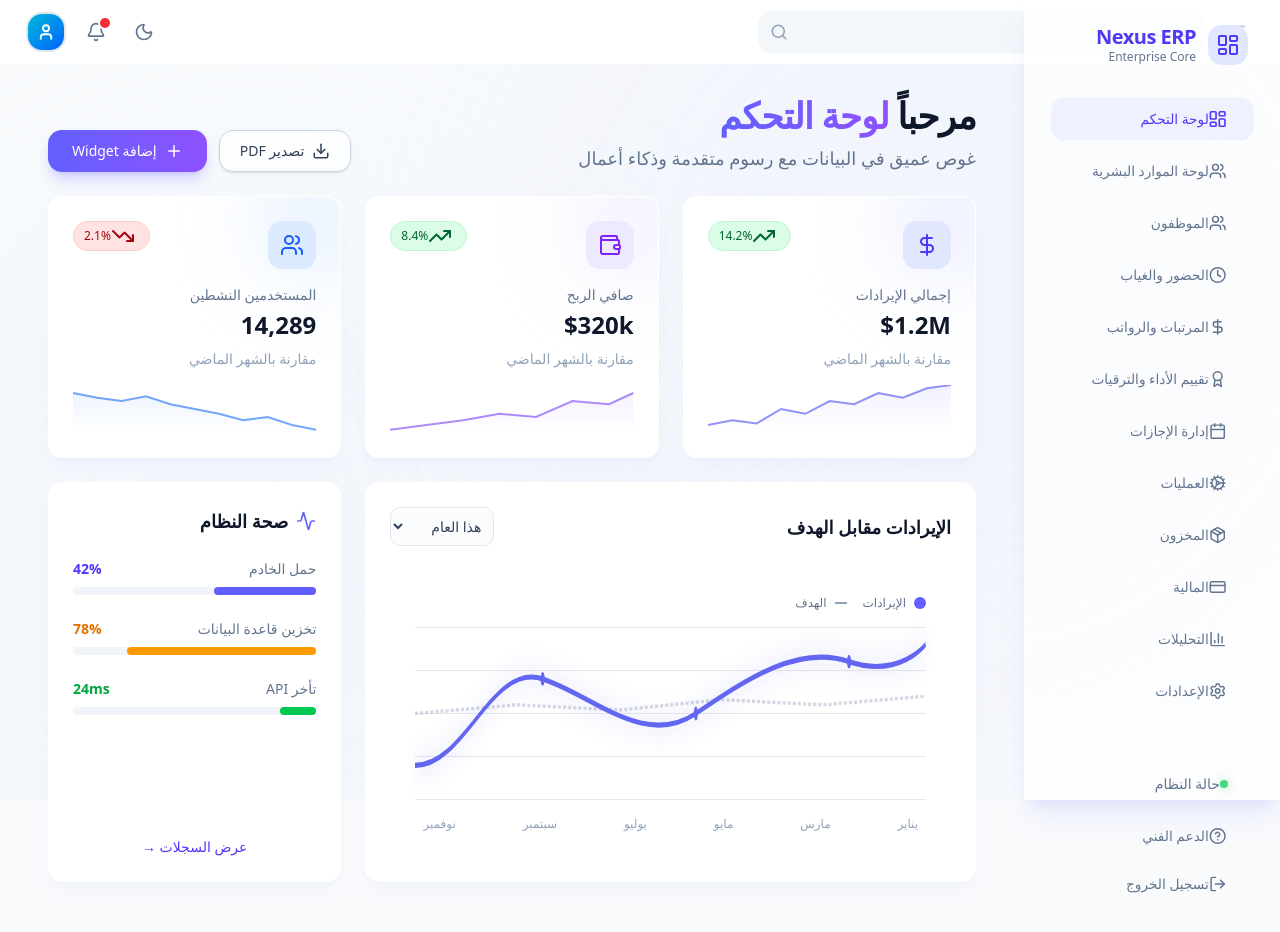
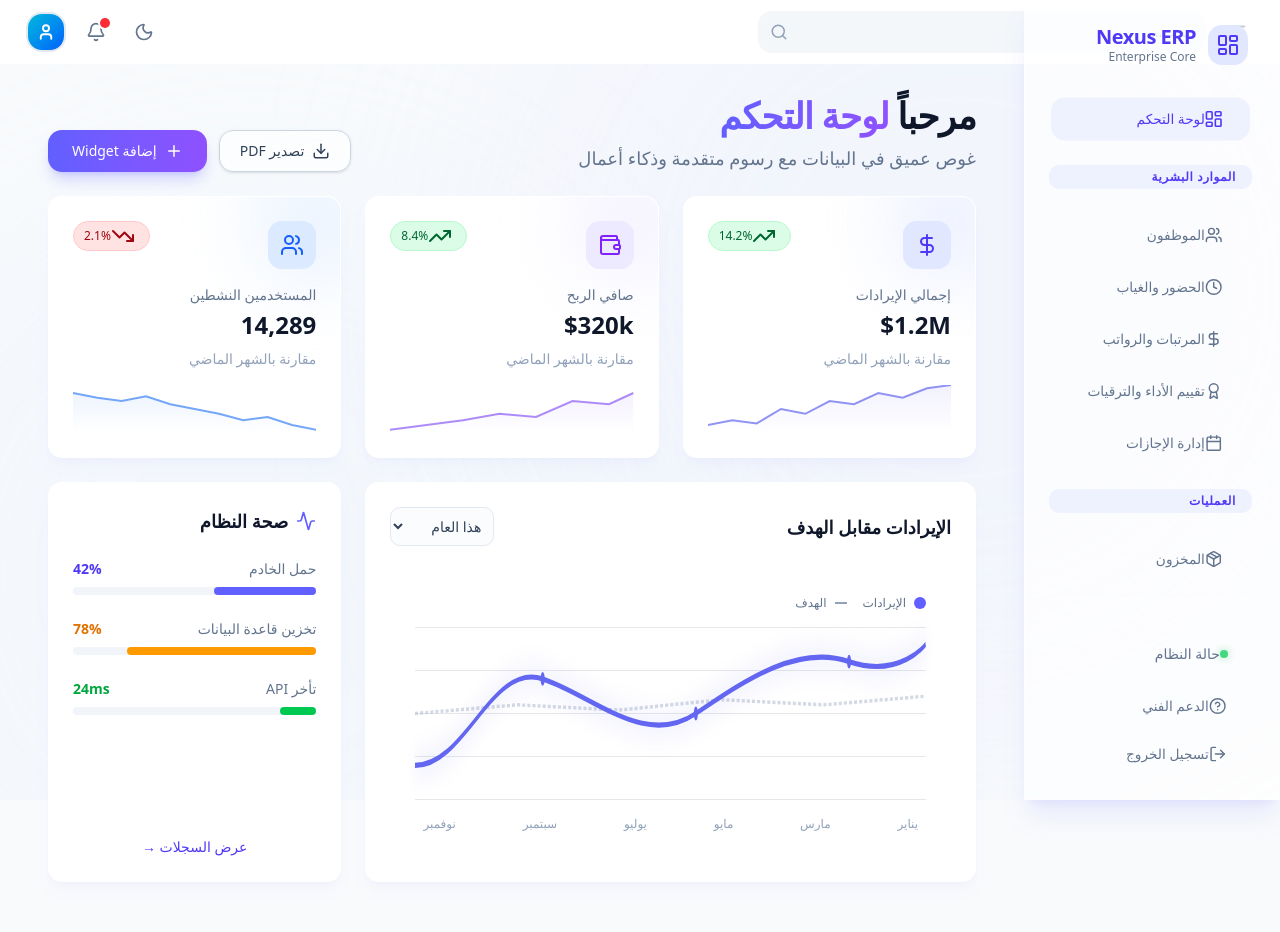
Before and after one commit to zyyaat/nexus-erp-financial-system, a Next.js app: page / in a window 1280 px wide. Shown: the top 932 px of the page. Built offline with nearby package versions, Linux system fonts and the light colour scheme.

Commit message:
fix: Improve sidebar navigation with scrollable HRIS sections
- Add overflow-y-auto to sidebar navigation for 12+ items
- Add visual section headers (الموارد البشرية, العمليات)
- Improve mobile experience with proper scrolling
- Fix items being cut off on smaller screens

```diff
--- a/src/components/dashboard/Sidebar.tsx
+++ b/src/components/dashboard/Sidebar.tsx
@@ -26,17 +26,16 @@ type PageType = 'dashboard' | 'operations' | 'inventory' | 'financials' | 'analy
 const navItems = [
   { icon: LayoutDashboard, labelKey: 'nav.dashboard', page: 'dashboard' as PageType },
 
-  // HRIS Section Header (visual only)
-  // HRIS Pages
-  { icon: Users, labelKey: 'nav.hrisDashboard', page: 'hris-dashboard' as PageType },
+  // HRIS Section
+  { icon: Users, labelKey: 'nav.hrisDashboard', page: 'hris-dashboard' as PageType, isSectionHeader: true, sectionLabel: 'الموارد البشرية' },
   { icon: Users, labelKey: 'nav.employees', page: 'employees' as PageType },
   { icon: Clock, labelKey: 'nav.attendance', page: 'attendance' as PageType },
   { icon: DollarSign, labelKey: 'nav.payroll', page: 'payroll' as PageType },
   { icon: Award, labelKey: 'nav.performance', page: 'performance' as PageType },
   { icon: Calendar, labelKey: 'nav.leaves', page: 'leaves' as PageType },
 
-  // Divider (other sections)
-  { icon: Cog, labelKey: 'nav.operations', page: 'operations' as PageType },
+  // Operations Section
+  { icon: Cog, labelKey: 'nav.operations', page: 'operations' as PageType, isSectionHeader: true, sectionLabel: 'العمليات' },
   { icon: Package, labelKey: 'nav.inventory', page: 'inventory' as PageType },
   { icon: CreditCard, labelKey: 'nav.financials', page: 'financials' as PageType },
   { icon: BarChart3, labelKey: 'nav.analytics', page: 'analytics' as PageType },
@@ -91,10 +90,11 @@ export default function Sidebar({ isOpen, onClose, currentPage, onNavigate }: Si
 
         ${isRTL ? 'border-l' : 'border-r'} border-white/40
         shadow-xl shadow-indigo-500/10
-        z-50 flex-col h-full p-6 space-y-4
+        z-50 flex flex-col h-full p-6 space-y-4
         transition-transform duration-300 ease-in-out
         ${isOpen ? 'translate-x-0' : (isRTL ? 'translate-x-full' : '-translate-x-full')}
         md:translate-x-0 md:z-40 md:bg-white/70 md:dark:bg-[#000000]
+        overflow-hidden
       `}>
         {/* Close Button (Mobile Only) */}
         <div className={`md:hidden flex ${isRTL ? 'justify-start' : 'justify-end'} mb-4`}>
@@ -117,11 +117,23 @@ export default function Sidebar({ isOpen, onClose, currentPage, onNavigate }: Si
           </div>
         </div>
 
-        {/* Main Navigation */}
-        <nav className="flex-1 space-y-2 w-full">
-          {navItems.map((item) => {
+        {/* Main Navigation - Scrollable */}
+        <nav className="flex-1 space-y-2 w-full overflow-y-auto pr-1">
+          {navItems.map((item, index) => {
             const Icon = item.icon
             const isActive = currentPage === item.page
+
+            // Render section header
+            if ((item as any).isSectionHeader && index > 0) {
+              return (
+                <div key={item.labelKey} className="pt-4 pb-2 first:pt-0">
+                  <div className="px-4 py-1 text-xs font-bold text-indigo-600 uppercase tracking-wider bg-indigo-50 rounded-lg mb-2">
+                    {(item as any).sectionLabel || t(item.labelKey)}
+                  </div>
+                </div>
+              )
+            }
+
             return (
               <a
                 key={item.labelKey}
```
